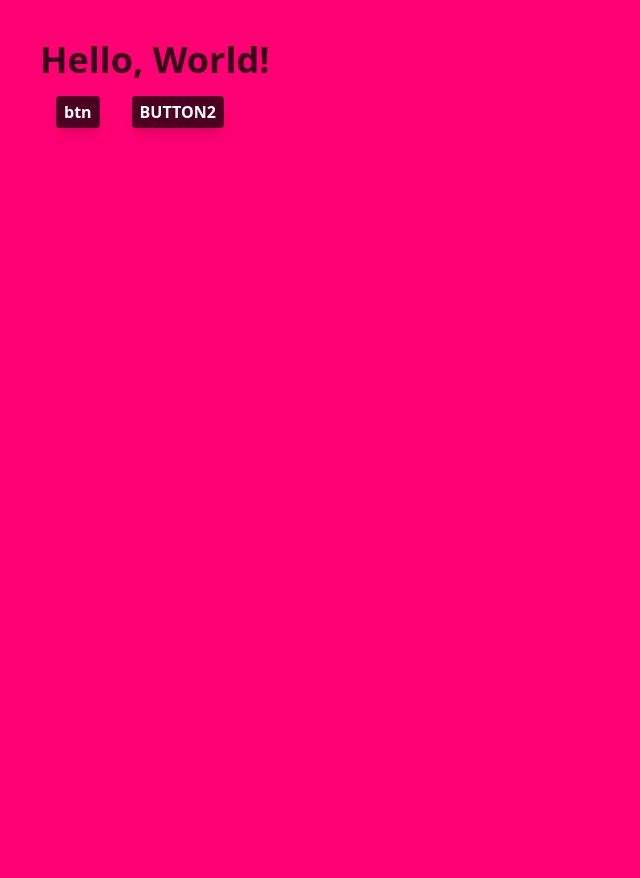
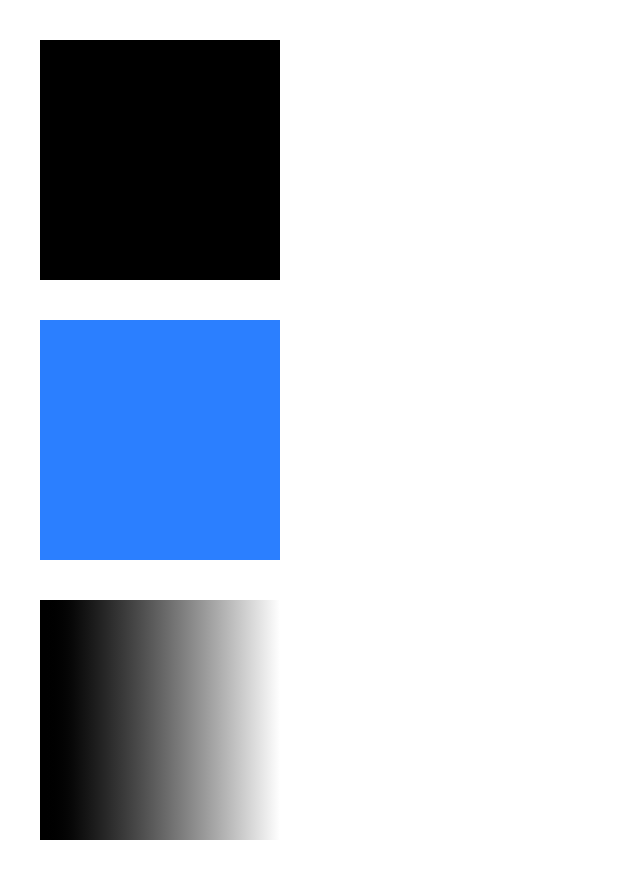
Before and after one commit to joyh7680/codingazit2, a React (Vite) app in the folder ex_section0/: page / in a window 1280 px wide. Shown: the whole page, without its empty margins (0-640 px from the left). Before the commit the page ends 800 px from the top, so only its background shows below. Built offline with nearby package versions, Linux system fonts and the light colour scheme.

Commit message:
upload: 섹션3 45. 커스텀 유틸리티

```diff
--- a/ex_section0/src/App.jsx
+++ b/ex_section0/src/App.jsx
@@ -1,12 +1,12 @@
 export default function App() {
   return (
     <>
-      <h1>Hello, World!</h1>
-
-      <button className="btn">btn</button>
-      <a href="/" className="btn">
-        BUTTON2
-      </a>
+      <section className="space-y-10 *:size-60">
+        <div className="bg-components bg-black"></div>
+        {/* bg-utility 는 덮어씌우기 불가  */}
+        <div className="bg-black bg-utility"></div>
+        <div className="my-gradient"></div>
+      </section>
     </>
   );
 }
--- a/ex_section0/src/index.css
+++ b/ex_section0/src/index.css
@@ -1,31 +1,28 @@
 @import 'tailwindcss';
 
-/* @theme: v4에서 변수를 정의하는 새로운 방식 */
 @theme {
-  --color-my: oklch(0.6 0.5 0);
 }
 
-/* @layer는
-Tailwind가 생성하는 수만 가지 CSS 코드 사이에서 **"내가 쓴 코드의 우선순위(새치기 방지)를 정해주는 바구니"** */
 @layer base {
   body {
-    /* padding: 40px;
-    background-color: var(--color-my) */
+    @apply p-10;
+  }
+}
+/*
+컴포넌트 레이어 : 여러가지 그룹화된 재활용 가능한 스타일 정의, 덮어씌우기 기능
+커스텀 유틸리티 : 내가 자주 써야하는 스타일을 유틸리티로 만들어서 사용, 덮어씌우기 불가
+*/
 
-    /* @apply:
-    기존의 유틸리티 클래스를 재사용하는 방식
-    @apply는 한마디로 **"HTML에 길게 늘어놓은 유틸리티 클래스들을 CSS 파일 안으로 쏙 집어넣어 하나로 뭉쳐주는 도구
-    추천: 버튼, 입력창(Input), 카드 디자인처럼 정말 자주 반복되는 요소에만 @apply를 사용하세요.
-    */
-    @apply bg-my p-10;
-  }
-  h1 {
-    @apply text-4xl font-bold text-black/80;
+@layer components {
+  .bg-components {
+    @apply bg-red-500;
   }
 }
 
-@layer components {
-  .btn {
-    @apply m-4 inline-block rounded bg-black/70 px-2 py-1 font-bold text-white shadow-lg;
-  }
+@utility bg-utility {
+  @apply bg-blue-500;
 }
+
+@utility my-gradient {
+  @apply bg-linear-to-r from-black to-white;
+}
```
